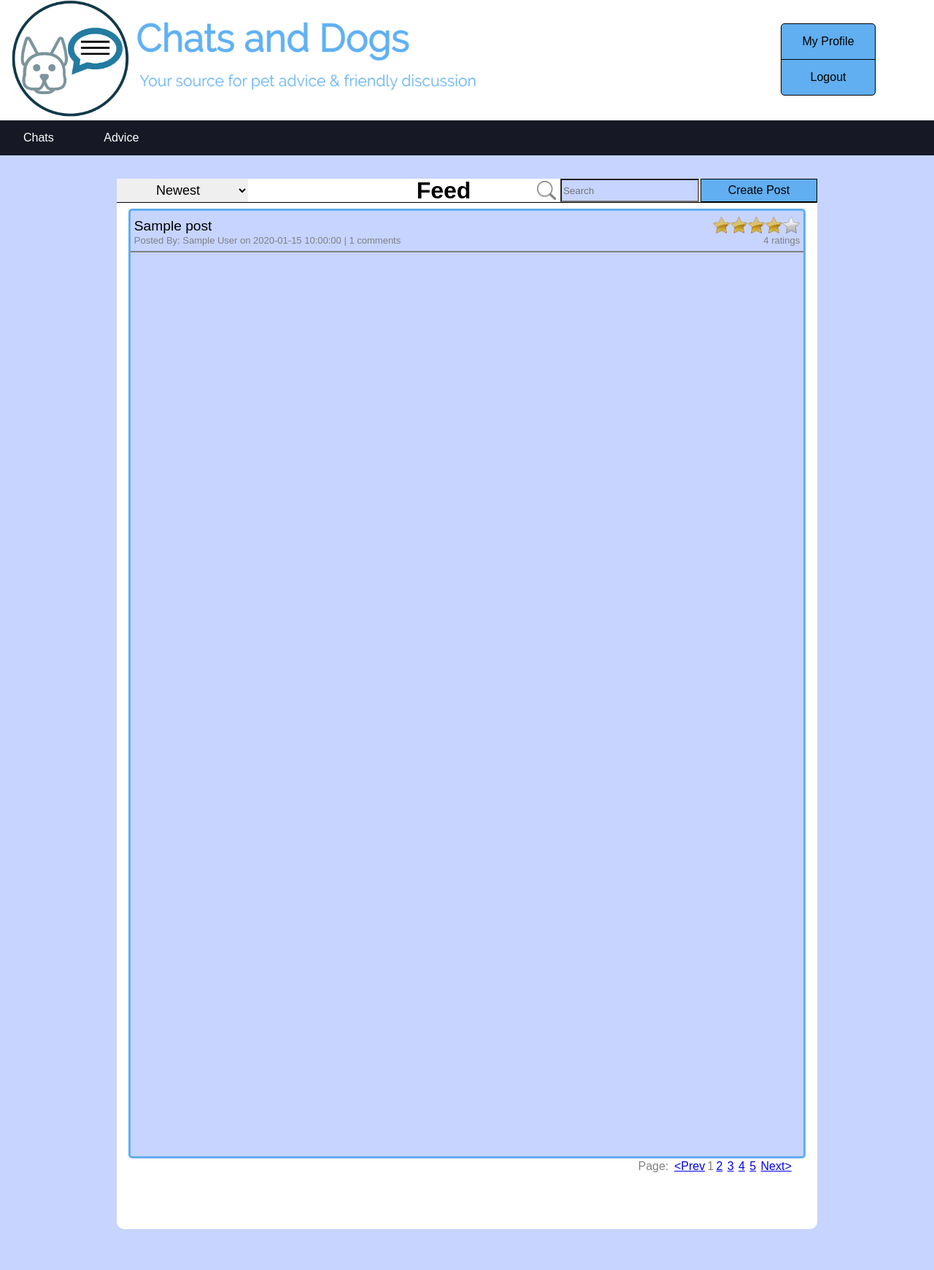
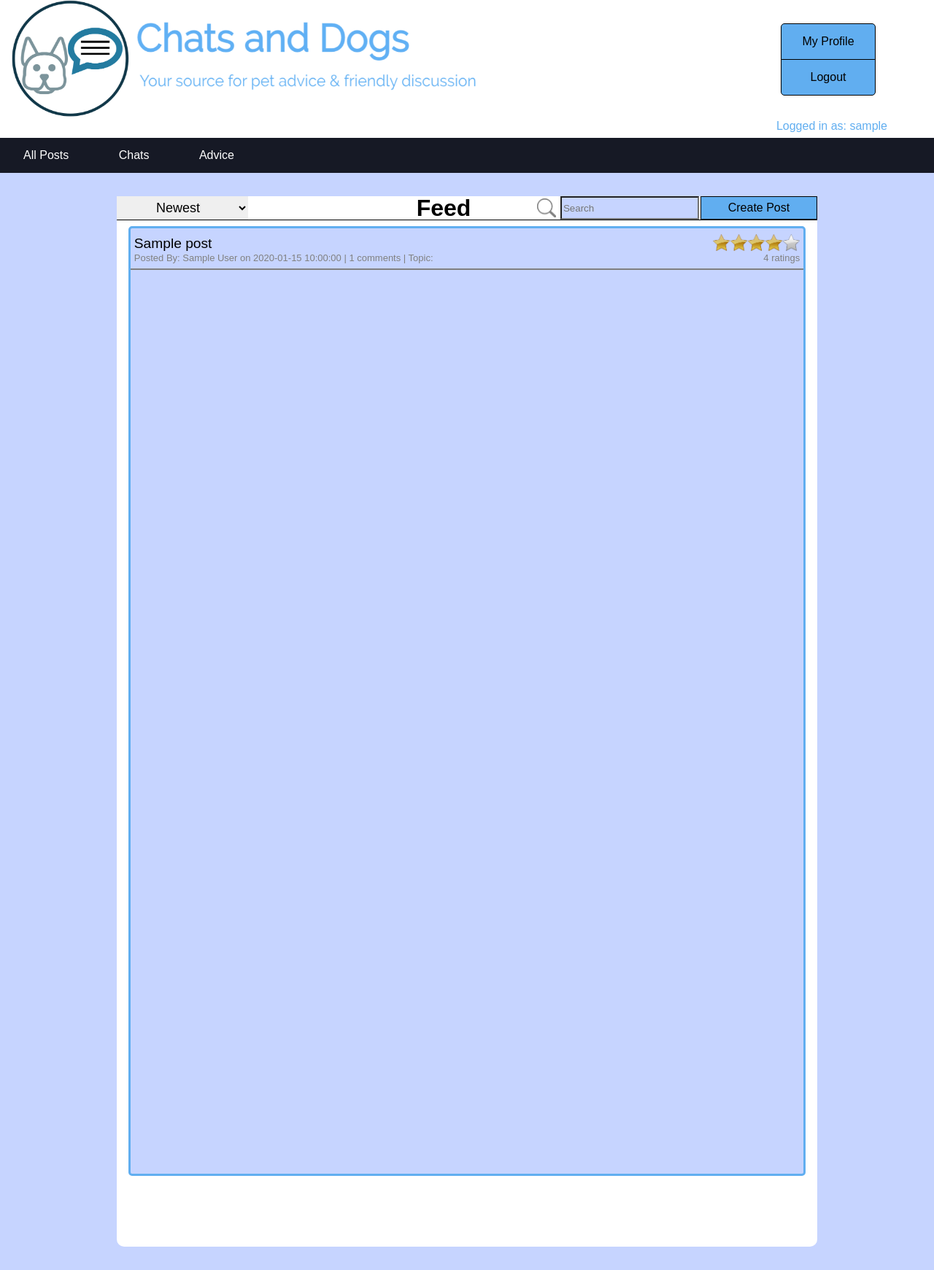
Before and after one commit to Tanvir-Kang/ChatsAndDogs-Website, a PHP site: page /feed.php in a window 1280 px wide. Shown: the whole page at 73% size. Before the commit the page ends 1685 px from the top, so only its background shows below. Run offline with PHP 8.4, Linux system fonts and the light colour scheme; the visitor is signed in with stand-in values (Sample User, id 1); tables that the repository leaves empty or names only in its code hold one stand-in row (values such as "Sample post"); some libraries are stand-ins or nearby versions.

Commit message:
Lots of stuff

```diff
--- a/css/styles.css
+++ b/css/styles.css
@@ -155,7 +155,7 @@ h2 {
     background-color: #C6D4FF;
     border: solid #61AEF0;
     border-radius: 5px;
-    overflow: hidden;
+    overflow-y: scroll;
 }
 
 .post {
--- a/feed.php
+++ b/feed.php
@@ -22,7 +22,7 @@
 
 	?>
 
-<!--This section is utilized in sorting of the posts. -->
+	<!--This section is utilized in sorting of the posts. -->
 	<form method="get" id="toprated" action="feed.php">
 		<input type="hidden" name="orderBy" value="top-rated">
 	</form>
@@ -35,12 +35,36 @@
 	<form method="get" id="mostratings" action="feed.php">
 		<input type="hidden" name="orderBy" value="most-ratings">
 	</form>
+	<form method="get" id="hot" action="feed.php">
+		<input type="hidden" name="orderBy" value="hot">
+	</form>
 	<?php
 	if (!isset($_GET["orderBy"])) // Check if sorting method has been selected
 		$sortMethod = "newest"; // Default to newest
 	else
 		$sortMethod = $_GET["orderBy"]; // Otherwise get value
+	if (isset($_POST["rating"])) { // Check if the user attempted to rate a post
+		echo "<script> ratingFailed(); </script>";
+		if (isset($_SESSION["login"])) { // If user is logged in
+			$rating = $_POST["rating"];
+			$postId = $_POST["postId"];
+			$username = $_SESSION["username"];
+			$conn = OpenCon();
+			$query = 'SELECT FROM ratings WHERE ratings.user = ' . $username . ' AND ratings.postId = ' . $postId;
+			$result = $conn->query($query);
+			if ($result->num_rows > 0) // If result is not empty
+				echo "<script> ratingFailed(); </script>"; // User has already rated the post
+			else {
+				$query = "INSERT INTO ratings (post_id, user, rating) VALUES (" . $postId . ", " . $username . ", " . $rating . ")";
+				$conn->query($query); // Insert rating
+				echo "<script> ratingSucceed(); </script>";
+			}
+
+			CloseCon($conn);
+		}
+	}
 	?>
+
 	<article class="main">
 		<div class="topbar">
 			<select id="sort" onchange="javascript:sort()">
@@ -48,17 +72,17 @@
 				<option value="newest" <?php if ($sortMethod == "newest") echo 'selected'; ?>>Newest</option>
 				<option value="oldest" <?php if ($sortMethod == "oldest") echo 'selected'; ?>>Oldest</option>
 				<option value="mostRatings" <?php if ($sortMethod == "most-ratings") echo 'selected'; ?>>Most-Ratings</option>
-				<option value="hot">Hot</option>
+				<option value="hot"<?php if ($sortMethod == "hot") echo 'selected'; ?>>Hot</option>
 			</select>
 			<!--End of section for sorting of the posts. -->
 			<?php
 			if (isset($_SESSION["login"]))
-				if($_SESSION["login"] == true):
+				if ($_SESSION["login"] == true) : // IF user is logged in, display create post button
 			?>
-			<a href="createAPost.php">
-				<div class="createPost">Create Post</div>
-			</a>
-				<?php endif; ?>
+				<a href="createAPost.php">
+					<div class="createPost">Create Post</div>
+				</a>
+			<?php endif; ?>
 			<div class="search"><img src="images/search.png"><input type="text" placeholder="Search" id="search" onkeyup="javascript:search()" /></div>
 			<h2 id="feedHeader">Feed</h2>
 
@@ -86,7 +110,7 @@
 					default:
 						$clause = "ORDER BY posts.date DESC";
 				}
-				$query = "SELECT title, posts.post_id, posts.num_ratings, posts.avg_rating, posts.date, posts.author, COUNT(comments.comment_id) as num_comments FROM posts LEFT OUTER JOIN comments ON posts.post_id = comments.post_id GROUP BY posts.post_id " . $clause;
+				$query = "SELECT title, posts.post_id, posts.topic, posts.num_ratings, posts.avg_rating, posts.date, posts.author, COUNT(comments.comment_id) as num_comments FROM posts LEFT OUTER JOIN comments ON posts.post_id = comments.post_id GROUP BY posts.post_id " . $clause;
 				$result = $conn->query($query);
 				CloseCon($conn);
 				if ($result->num_rows > 0) {
@@ -115,8 +139,13 @@
 							default:
 								$path = "images/star5.png";
 						} // Populate post feed
+						$topic = "";
+						if ($row["topic"] == "chats")
+							$topic = "Chats";
+						else if ($row["topic"] == "dogs")
+							$topic = "Advice";
 
-						echo '<li class="post">
+						echo '<li class="post" id = "' . $row["topic"] . '">
 							<div class="titleRow">
 								<div class="title">
 									<form method="get" id="postLink' . $i . '" action="post.php">
@@ -124,15 +153,16 @@
 									</form>
 									<a href="javascript:goToDestination(&quot;postLink' . $i . '&quot;)">' . $row["title"] . '</a>
 								</div>
-								<div class="stars"><img src="' . $path . '" class = "starsImg" >
+								<div class="stars"><img src="' . $path . '" class = "starsImg" id = "' . $row["post_id"] . '">
 								</div>
 							</div>
 							<div class="byRow">
 								<div class="byLine">
+
 									<form method="get" id="authorProfileLink' . $i . '" action="profile.php">
 									<input type="hidden" name="username" value="' . $row["author"] . '">
 									</form>
-									Posted By: <a href="javascript:goToDestination(&quot;authorProfileLink' . $i . '&quot;)">' . $row["author"] . '</a> on ' . $row["date"] . ' | ' . $row["num_comments"] . ' comments
+									Posted By: <a href="javascript:goToDestination(&quot;authorProfileLink' . $i . '&quot;)">' . $row["author"] . '</a> on ' . $row["date"] . ' | ' . $row["num_comments"] . ' comments | Topic: ' . $topic . '
 								</div>
 								<div class="ratingNum">
 									' . $row["num_ratings"] . ' ratings
@@ -149,9 +179,11 @@
 			</ul>
 
 		</div>
+		<!--
 		<div class="pageSelect">
 			Page: <a href="#">&lt;Prev</a>1<a href="#">2</a><a href="#">3</a><a href="#">4</a><a href="#">5</a><a href="#">Next&gt;</a>
 		</div>
+			-->
 	</article>
 </body>
 
--- a/header.php
+++ b/header.php
@@ -26,7 +26,8 @@ session_start();
 				</p>
 			</a>
 		</div>
-	<?php else : ?>
+	<?php echo '<div align = "right" style= "padding-right: 4em;color: #61AEF0;margin-bottom: 0.5em">Logged in as: ' . $_SESSION["username"] . '</div>';
+	else : ?>
 		<div id="login">
 			<a href="login.php">
 				<p>
@@ -42,17 +43,21 @@ session_start();
 	<?php endif; ?>
 	<nav>
 		<ul class="navbar">
-			<a href="feed.php">
+			<a href="javascript:topicSelect('all')">
+				<li>
+					All Posts
+				</li>
+			</a>
+			<a href="javascript:topicSelect('chats')">
 				<li>
 					Chats
 				</li>
 			</a>
-			<a href="feed.php">
+			<a href="javascript:topicSelect('dogs')">
 				<li>
 					Advice
 				</li>
 			</a>
 		</ul>
-
 	</nav>
 </header>
--- a/js/feed.js
+++ b/js/feed.js
@@ -4,8 +4,8 @@ $(document).ready(function() {
         .on("mousemove", function(event) {
             // This function responsively shows # of stars where user
             // is mousing over for rating
-            var pos = event.pageX - this.offsetLeft;
-            var chunkSize = this.width / 5;
+            var pos = event.pageX - event.target.offsetLeft;
+            var chunkSize = event.target.width / 5;
             if (chunkSize * 0 < pos && pos < chunkSize * 1)
                 $(this).attr("src", "images/star1.png");
             else if (chunkSize * 1 < pos && pos < chunkSize * 2)
@@ -23,6 +23,27 @@ $(document).ready(function() {
         })
         .on("mouseleave", function() {
             $(this).attr("src", origSource);
+        })
+        .on("click", function(event) { // This function posts what the user has rated back to the feed
+            var pos = event.pageX - event.target.offsetLeft;
+            var chunkSize = event.target.width / 5;
+            var post = event.target.id;
+            var rating = 0;
+            if (chunkSize * 0 < pos && pos < chunkSize * 1)
+                rating = 1;
+            else if (chunkSize * 1 < pos && pos < chunkSize * 2)
+                rating = 2;
+            else if (chunkSize * 2 < pos && pos < chunkSize * 3)
+                rating = 3;
+            else if (chunkSize * 3 < pos && pos < chunkSize * 4)
+                rating = 4;
+            else if (chunkSize * 4 < pos && pos < chunkSize * 5)
+                rating = 5;
+            $.post("feed.php", {
+                    rating: rating,
+                    postId: post,
+                },
+                function(content, status) {});
         })
 });
 
@@ -45,3 +66,31 @@ function sort() {
     var selection = $("#sort").children("option:selected").val().toLowerCase();
     $("#" + selection).submit();
 }
+
+function ratingFailed() {
+    Swal.fire(
+        'Sorry!',
+        'You have already rated this post.',
+        'error'
+    );
+}
+
+function ratingSucceed() {
+    Swal.fire(
+        'Rating Received!',
+        'You have rated this post.',
+        'success'
+    );
+}
+
+function topicSelect(topic) { // Function to determine which topics to display based on user feedback, using GET
+    var posts = $(".post"); // All posts on page
+    posts.each(function() {
+        if (topic == "all")
+            $(this).show(); // Show all elements
+        else if ($(this).attr("id") == topic) // post topic equals user-defined topic
+            $(this).show(); // show matching elements
+        else
+            $(this).hide(); // Hide non-matching elements
+    });
+}
```
Also changed, not shown: js/adminPanel.js (+8 -2 lines), profile.php (+8 -7 lines).
